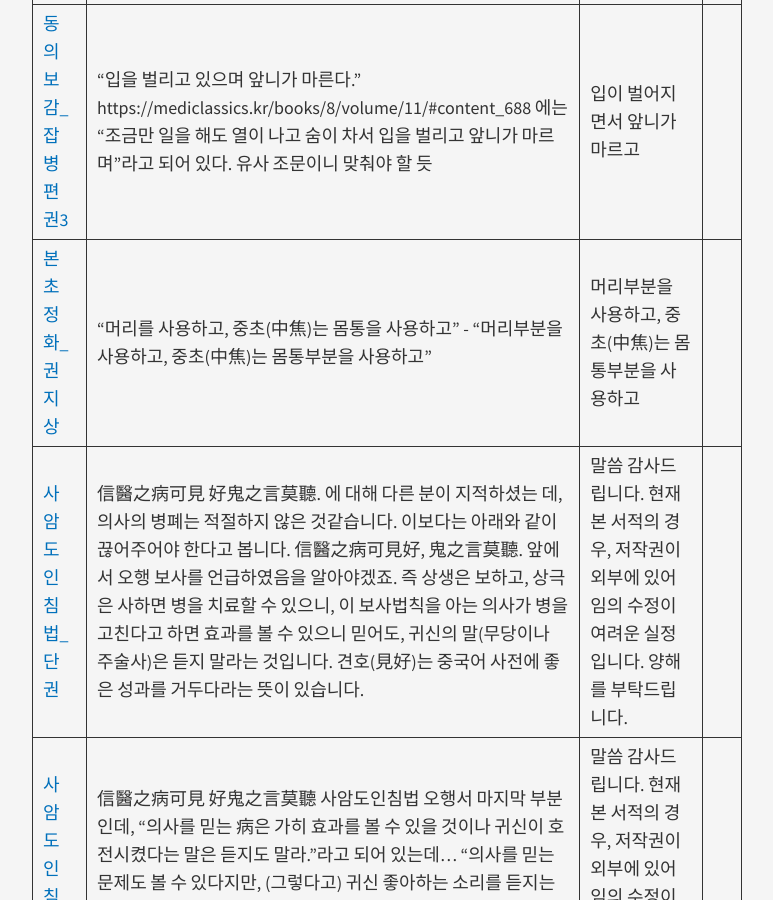
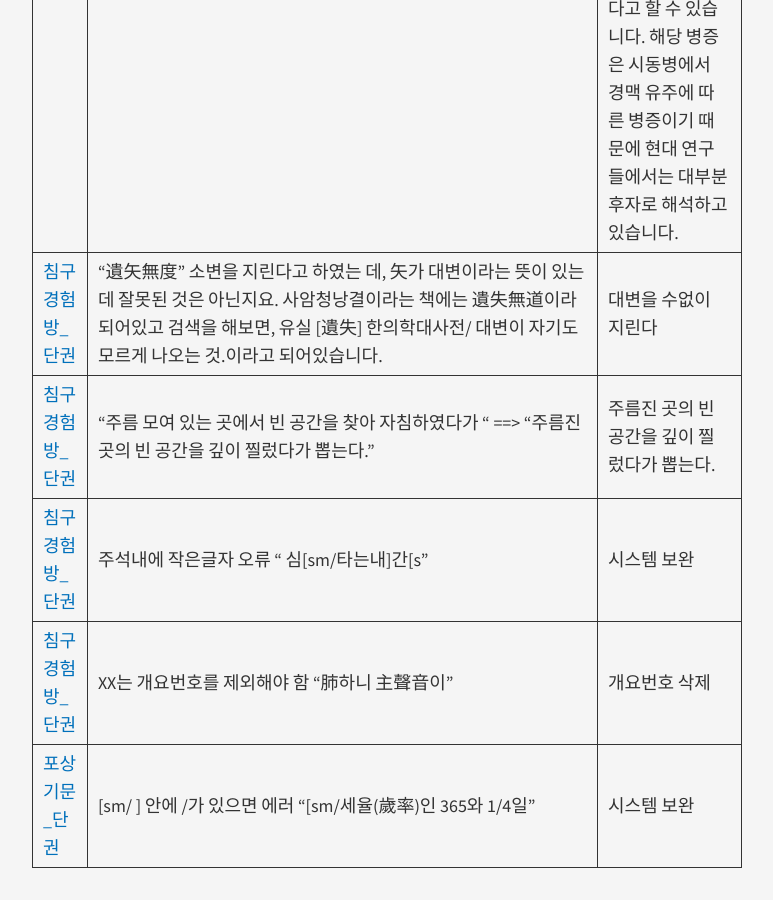
Before and after one commit to mediclassics/document, a Jekyll site: the page built from _posts/2016-05-31-2016년-2분기-오류신고-처리결과.md, in a window 1280 px wide and 900 px high, scrolled down 25799 px. Shown: the whole window, without its empty margins (253-1026 px from the left). Built offline with Jekyll 4.4.1, drawn with Linux system fonts in a browser that asks for light colours; nearby versions of some CDN libraries; some of the changed text lies outside the part shown.

Commit message:
Update 2016-05-31-2016년-2분기-오류신고-처리결과.md

```diff
--- a/_posts/2016-05-31-2016년-2분기-오류신고-처리결과.md
+++ b/_posts/2016-05-31-2016년-2분기-오류신고-처리결과.md
@@ -158,7 +158,7 @@
 | [치종지남_권1](https://mediclassics.kr/books/85/volume/1/#content_41)               | 相去各二寸,   或一寸半許. 又肋下一寸, 點一穴, 並二穴, 當中一穴     ===> 相去各二寸, 或一寸半許, 又肋下一寸, 點一穴. 並二穴, 當中一穴 ...      문장을 點一穴 뒤에서 끊고 번역도 그렇게 해야 이해 될 듯                                                                                                                                                                                                                                                                                                              | 相去各二寸, 或一寸半許,   又肋下一寸, 點一穴. 並二穴, 當中一穴     번역수정함                                                                                                                                                                                                                                                                                                                                                                                                                                                                                                                                                       |
 | [치종지남_권2](https://mediclassics.kr/books/85/volume/2/#content_71)               | "경자(經刺)하고"     ===> 침을 놓고           * 經刺라는 용어가 있기는 한데, 치종지남에 어울리는 표현 같지 않음. 經을 동사로 보아 침을 놓다로 보는 것이 어떠할지                                                                                                                                                                                                                                                                                                                                                   | 침을 놓고                                                                                                                                                                                                                                                                                                                                                                                                                                                                                                                                                                                                                           |
 | [침구경험방_단권](https://mediclassics.kr/books/86/volume/1/#content_957)           | "   是小指次指不用이니 "     황제내경에 담의 시동병을 보면 "小趾次趾不用"라고 되어있습니다. 어느 것이 잘못된 것인가? 指는 손가락이고 趾는   발입니다. 그렇다하더라도 새끼발가락과 다음 발가락(넷째 발가락) 을 쓰지 못한다고 해야한다고 봅니다.                                                                                                                                                                                                                                                                     | 1) 지적하신 원문은   침구경험방에 "指"로 되어 있습니다. 옛 의서에서 발에도 "指"를 쓰는 용례가 있기 때문에 무리하게   교감하지는 않았습니다.     2) "小趾次趾"의 경우에 ⓐ4지와 5지를 동시에 지칭하는 경우와 ⓑ4지만을 지칭하는 경우 모두 가능합니다. 후자의   경우에는 '소지'가 시작점을 나타낸다고 할 수 있습니다. 해당 병증은 시동병에서 경맥 유주에 따른 병증이기 때문에 현대 연구들에서는 대부분   후자로 해석하고 있습니다.                                                                                                                                                                                                      |
-| [침구경험방_단권](https://mediclassics.kr/books/86/volume/1/#content_422)           | "遺矢無度"     소변을 지린다고 하였는 데, 矢가 대변이라는 뜻이 있는 데 잘못된 것은 아닌지요.     사암청낭결이라는 책에는 遺失無道이라 되어있고 검색을 해보면,  유실   [遺失] 한의학대사전 |  대변이 자기도 모르게 나오는 것.이라고   되어있습니다.                                                                                                                                                                                                                                                                 | 대변을 수없이 지린다                                                                                                                                                                                                                                                                                                                                                                                                                                                                                                                                                                                                                |
+| [침구경험방_단권](https://mediclassics.kr/books/86/volume/1/#content_422)           | "遺矢無度"     소변을 지린다고 하였는 데, 矢가 대변이라는 뜻이 있는 데 잘못된 것은 아닌지요.     사암청낭결이라는 책에는 遺失無道이라 되어있고 검색을 해보면,  유실   [遺失] 한의학대사전/ 대변이 자기도 모르게 나오는 것.이라고 되어있습니다.                                                                                                                                                                                                                                                                     | 대변을 수없이 지린다                                                                                                                                                                                                                                                                                                                                                                                                                                                                                                                                                                                                                |
 | [침구경험방_단권](https://mediclassics.kr/books/86/volume/1/#content_486)           | "주름   모여 있는 곳에서 빈 공간을 찾아 자침하였다가 "     ==> "주름진 곳의 빈 공간을 깊이 찔렀다가 뽑는다."                                                                                                                                                                                                                                                                                                                                                                                                       | 주름진 곳의 빈 공간을 깊이   찔렀다가 뽑는다.                                                                                                                                                                                                                                                                                                                                                                                                                                                                                                                                                                                       |
 | [침구경험방_단권](https://mediclassics.kr/books/86/volume/1/#content_387)           | 주석내에   작은글자 오류     " 심[sm/타는내]간[s"                                                                                                                                                                                                                                                                                                                                                                                                                                                                  | 시스템 보완                                                                                                                                                                                                                                                                                                                                                                                                                                                                                                                                                                                                                         |
 | [침구경험방_단권](https://mediclassics.kr/books/86/volume/1/#content_386)           | XX는   개요번호를 제외해야 함     "肺하니 主聲音이"                                                                                                                                                                                                                                                                                                                                                                                                                                                                | 개요번호 삭제                                                                                                                                                                                                                                                                                                                                                                                                                                                                                                                                                                                                                       |
```
